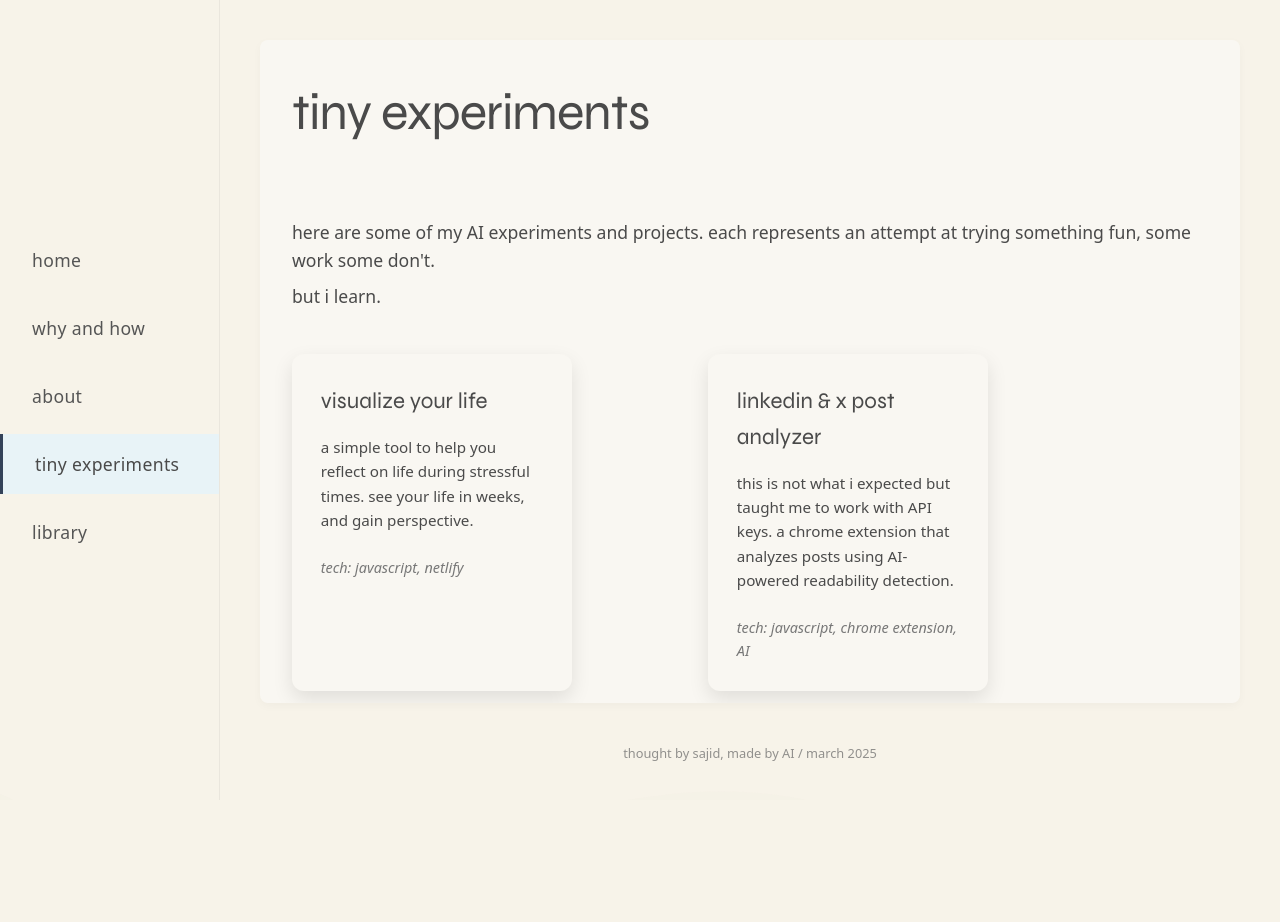
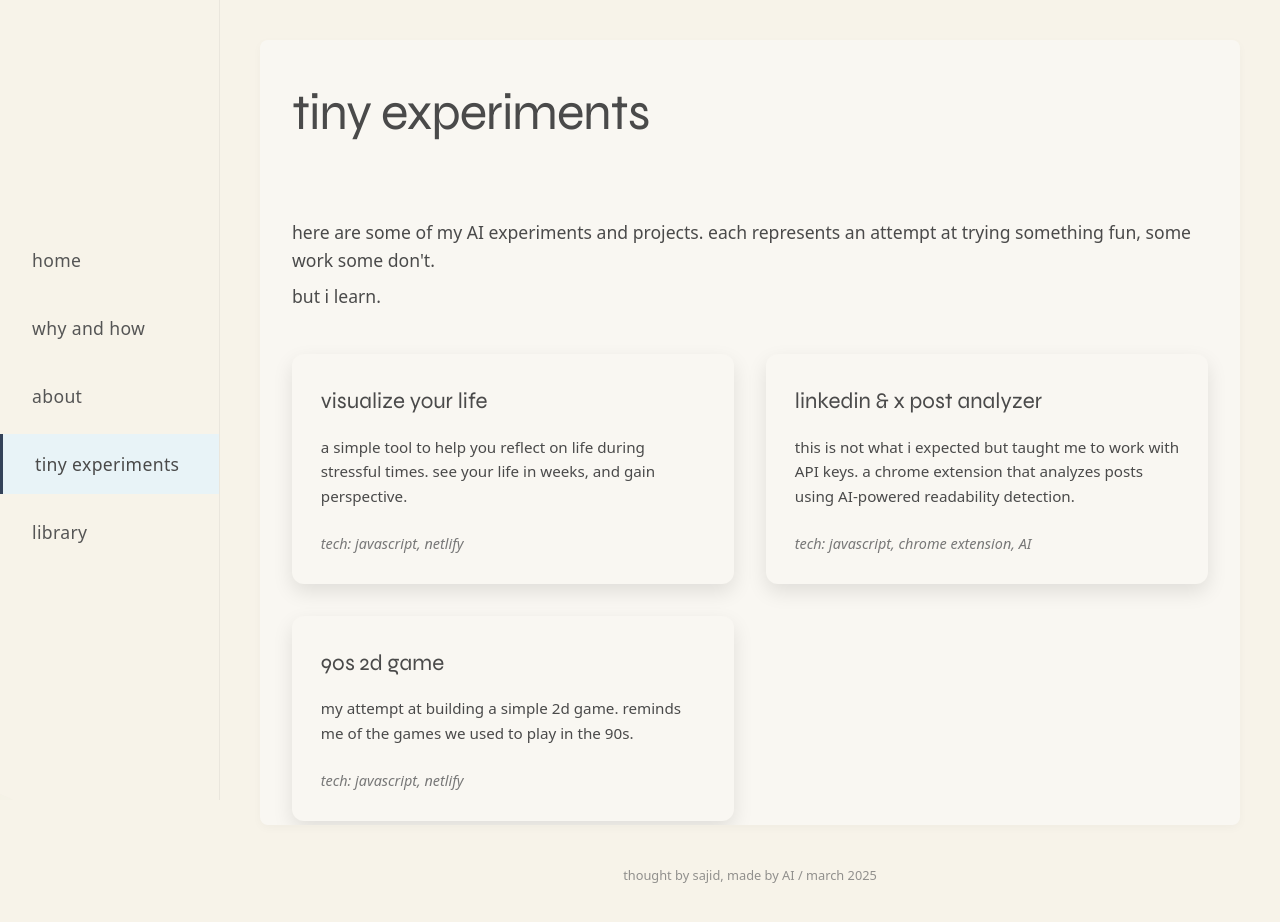
Before and after one commit to sajidkorbu/my-portfolio-website, a React (Create React App) app: page /tiny-experiments in a window 1280 px wide. Shown: the top 922 px of the page. Before the commit the page ends 836 px from the top, so only its background shows below. Built offline with nearby package versions, Linux system fonts and the light colour scheme.

Commit message:
90sgame added

```diff
--- a/src/App.css
+++ b/src/App.css
@@ -895,10 +895,12 @@ body {
 /* Update Experiments Grid Layout */
 .experiments-grid {
   display: grid;
-  grid-template-columns: repeat(auto-fill, minmax(240px, 1fr));
-  gap: 1rem;
+  grid-template-columns: repeat(3, 1fr);
+  gap: 2rem;
   margin-top: 2rem;
-  max-width: 800px;
+  max-width: 1200px;
+  margin-left: auto;
+  margin-right: auto;
 }
 
 /* Update Experiment Card Styling */
@@ -909,12 +911,9 @@ body {
   transition: transform 0.2s ease, box-shadow 0.2s ease;
   box-shadow: 0 8px 20px rgba(0, 0, 0, 0.1);
   cursor: pointer;
-  transform: translateY(-4px);
   text-decoration: none;
   color: inherit;
-  max-width: 280px;
-  margin: 0; /* Remove auto margins to align left */
-  margin-bottom: 0.5rem;
+  width: 100%;
 }
 
 .experiment-content {
--- a/src/App.js
+++ b/src/App.js
@@ -110,6 +110,13 @@ const projectsData = [
     description: "this is not what i expected but taught me to work with API keys. a chrome extension that analyzes posts using AI-powered readability detection.",
     tech: "javascript, chrome extension, AI",
     url: "https://github.com/sajidkorbu/LinkedinXChromeExtenstion.git"
+  },
+  {
+    id: 3,
+    title: "90s 2d game",
+    description: "my attempt at building a simple 2d game. reminds me of the games we used to play in the 90s.",
+    tech: "javascript, netlify",
+    url: "https://90s2dgame.netlify.app/"
   }
 ];
 
```
